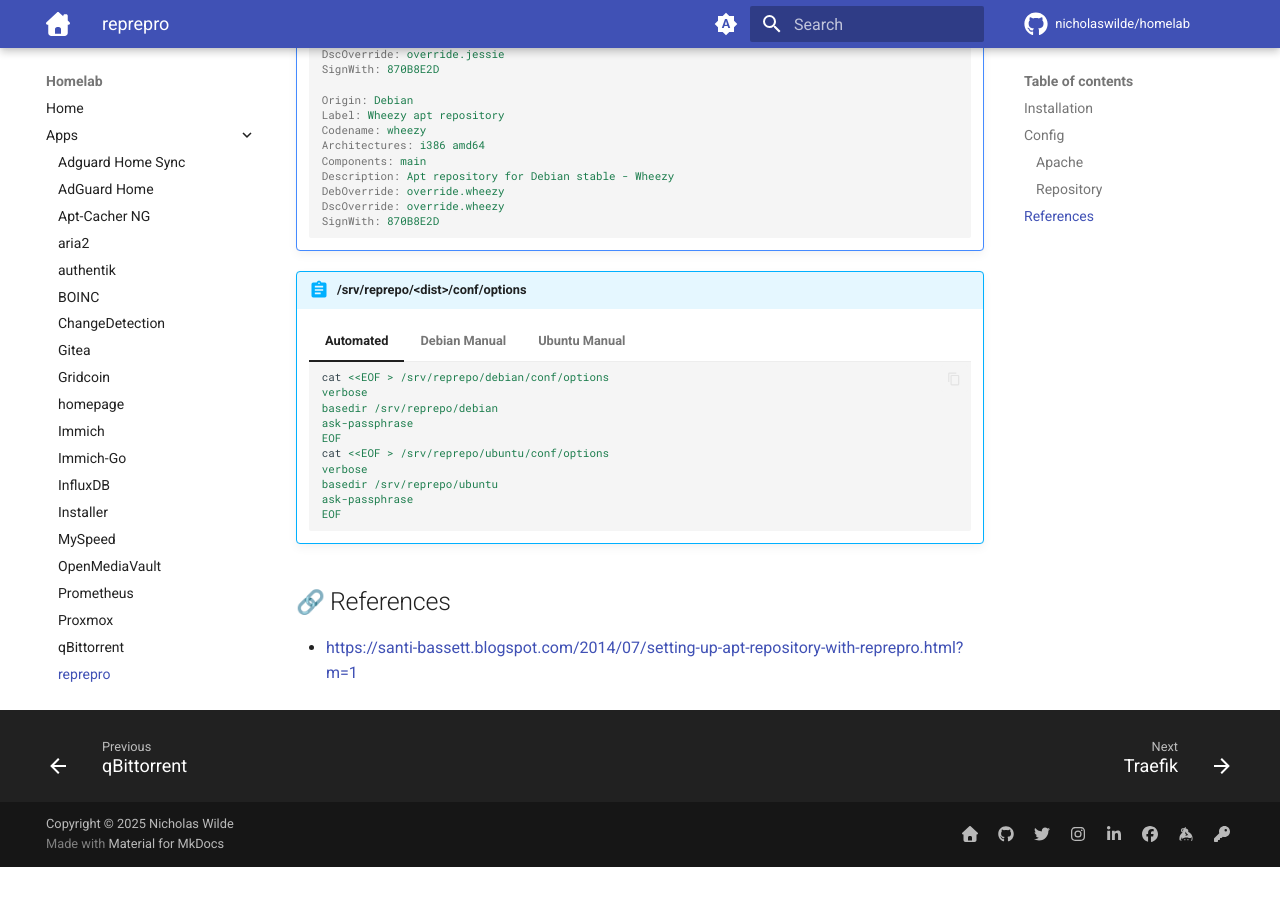
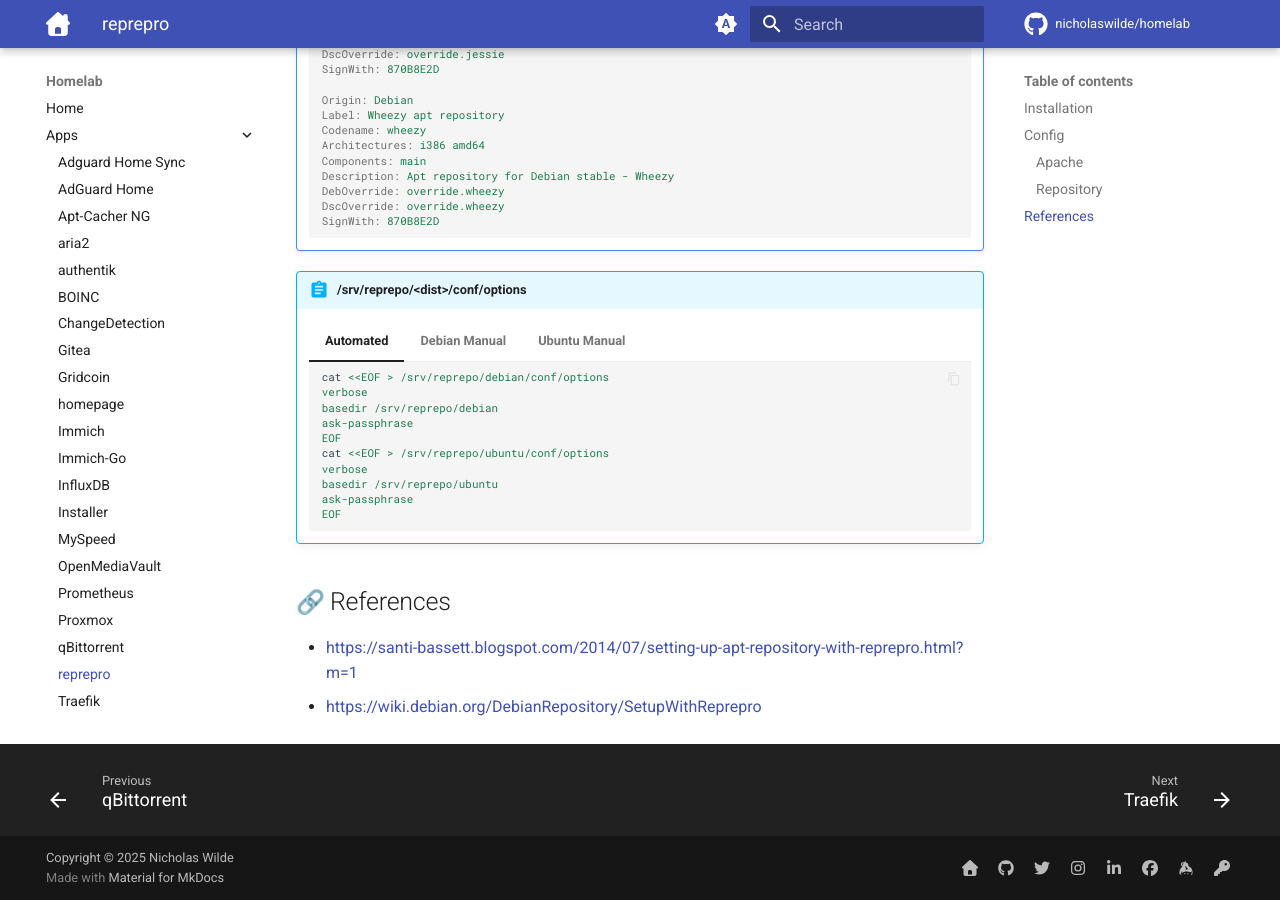
Before and after one commit to nicholaswilde/homelab, an MkDocs documentation site: the page built from docs/apps/reprepro.md, in a window 1280 px wide and 900 px high, scrolled down 2259 px. Built offline with MkDocs 1.6.1 and Material for MkDocs 9.7.7, drawn with Linux system fonts in a browser that asks for light colours; emoji names are drawn with the system emoji font; comment, search, counter and statistics services are not loaded; before the commit the page ends 3126 px from its top, so only the background shows below that.

Commit message:
Update reprepro.md

```diff
--- a/docs/apps/reprepro.md
+++ b/docs/apps/reprepro.md
@@ -199,5 +199,6 @@
 ## :link: References
 
   - <https://santi-bassett.blogspot.com/2014/07/setting-up-apt-repository-with-reprepro.html?m=1>
+  - <https://wiki.debian.org/DebianRepository/SetupWithReprepro>
 
 [1]: <https://santi-bassett.blogspot.com/2014/07/setting-up-apt-repository-with-reprepro.html?m=1>
```
